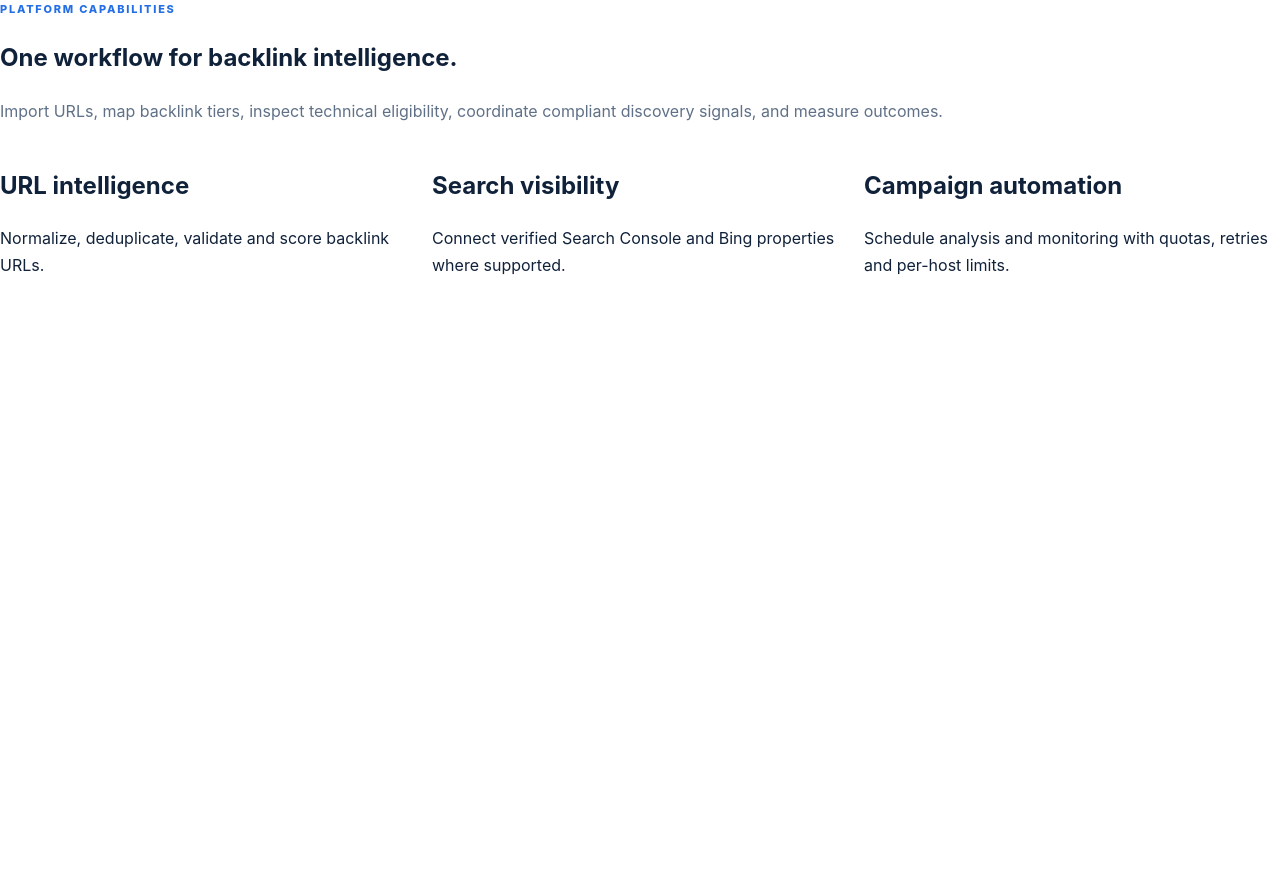
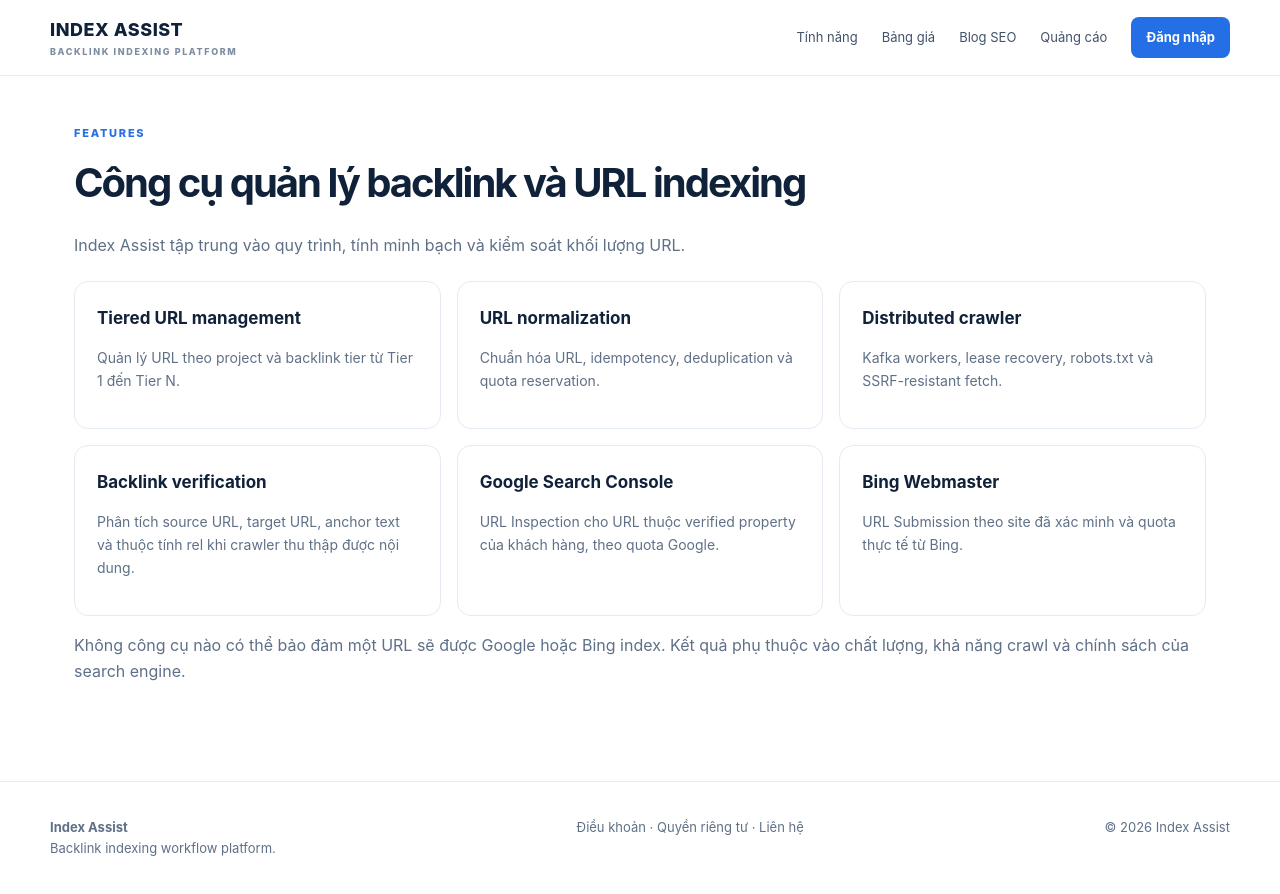
Before and after one commit to seokillseo-byte/index, a Next.js app in the folder apps/web/: page /features in a window 1280 px wide. Before the commit the page ends 800 px from the top, so only its background shows below. Built offline with nearby package versions, Linux system fonts and the light colour scheme.

Commit message:
feat(web): build multi-page public home, features, pricing and blog

```diff
--- a/apps/web/app/features/page.tsx
+++ b/apps/web/app/features/page.tsx
@@ -1,3 +1,3 @@
-import type { Metadata } from 'next';
-export const metadata: Metadata = { title: 'Features', description: 'Explore backlink analysis, tier management, crawl monitoring, and reporting.' };
-export default function FeaturesPage(){return <section className="content-page"><div className="eyebrow">Platform capabilities</div><h1>One workflow for backlink intelligence.</h1><p className="muted">Import URLs, map backlink tiers, inspect technical eligibility, coordinate compliant discovery signals, and measure outcomes.</p><div className="feature-grid"><article className="feature-card"><h2>URL intelligence</h2><p>Normalize, deduplicate, validate and score backlink URLs.</p></article><article className="feature-card"><h2>Search visibility</h2><p>Connect verified Search Console and Bing properties where supported.</p></article><article className="feature-card"><h2>Campaign automation</h2><p>Schedule analysis and monitoring with quotas, retries and per-host limits.</p></article></div></section>}
+import {PublicSiteShell} from '../public-site-shell';
+export const metadata={title:'Tính năng'};
+export default function Features(){return <PublicSiteShell><div className="eyebrow">FEATURES</div><h1 className="page-title">Công cụ quản lý backlink và URL indexing</h1><p className="section-intro">Index Assist tập trung vào quy trình, tính minh bạch và kiểm soát khối lượng URL.</p><div className="feature-grid"><article className="feature"><h3>Tiered URL management</h3><p>Quản lý URL theo project và backlink tier từ Tier 1 đến Tier N.</p></article><article className="feature"><h3>URL normalization</h3><p>Chuẩn hóa URL, idempotency, deduplication và quota reservation.</p></article><article className="feature"><h3>Distributed crawler</h3><p>Kafka workers, lease recovery, robots.txt và SSRF-resistant fetch.</p></article><article className="feature"><h3>Backlink verification</h3><p>Phân tích source URL, target URL, anchor text và thuộc tính rel khi crawler thu thập được nội dung.</p></article><article className="feature"><h3>Google Search Console</h3><p>URL Inspection cho URL thuộc verified property của khách hàng, theo quota Google.</p></article><article className="feature"><h3>Bing Webmaster</h3><p>URL Submission theo site đã xác minh và quota thực tế từ Bing.</p></article></div><p className="muted">Không công cụ nào có thể bảo đảm một URL sẽ được Google hoặc Bing index. Kết quả phụ thuộc vào chất lượng, khả năng crawl và chính sách của search engine.</p></PublicSiteShell>;}
```
